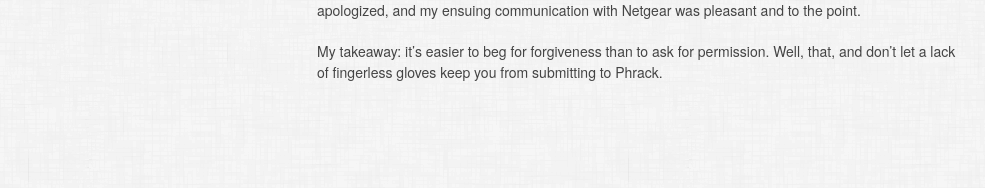
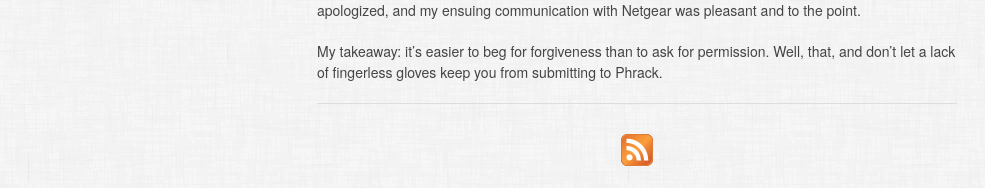
Before and after one commit to simon-weber/simon-weber.github.com, a Jekyll site: the page built from _posts/2012-04-12-email-vps-and-publish-in-phrack.md, in a window 1280 px wide. Shown: the part 1035-1223 px from the top of the page, without its empty margins (153-1138 px from the left). Built offline with Jekyll 4.4.1, drawn with Linux system fonts in a browser that asks for light colours; nearby versions of some CDN libraries; before the commit the page ends 1138 px from its top, so only the background shows below that.

Commit message:
add feedburner

```diff
--- a/_layouts/default.html
+++ b/_layouts/default.html
@@ -10,6 +10,7 @@
 	<meta charset="utf-8">
 	<meta name="author" content="Simon Weber">
 	<meta name="description" content="The personal site of Simon Weber">
+	<link href="http://feeds.feedburner.com/SimonWeber" rel="alternate" title="Simon Weber" type="application/atom+xml" />
 	<title>{{ page.title }}</title>
 
 	<!-- Mobile Specific Metas
@@ -43,8 +44,6 @@
 	<!-- Primary Page Layout
 	================================================== -->
 
-	<!-- Delete everything in this .container and get started on your own site! -->
-
 	<div class="container">
 
 	  <div class="four columns sidebar">
@@ -61,7 +60,6 @@
 		  <span><a href="https://twitter.com/#!/simonmweber"> <img alt="simonmweber" src="/images/twitter.ico"></a></span>
 		</div>
 	      </li>
-
 	    </ul>
 
 	    &nbsp;
@@ -71,7 +69,6 @@
 	  <div class="eleven columns offset-by-one content">
 	    {{content}}
 	  </div>
-
 	</div><!-- container -->
 
 
--- a/_layouts/post.html
+++ b/_layouts/post.html
@@ -2,5 +2,14 @@
 layout: default
 ---
 <div id="post">
-{{ content }}
+  {{ content }}
 </div>
+
+<div id="post-footer">
+  <hr>
+  <div id="subscribe">
+    <p>
+      <a href="http://feeds.feedburner.com/SimonWeber"><img src="/images/rss.png" alt="Subscribe to RSS Feed" /></a>
+    </p>
+  </div>
+</div>
--- a/stylesheets/custom.css
+++ b/stylesheets/custom.css
@@ -91,6 +91,14 @@ div.figure img {
   width: 100%
 }
 
+#subscribe {
+  margin-left: auto;
+  margin-right: auto;
+}
+#subscribe p{
+  text-align: center;
+}
+
 /* .disqus h3{ */
 /*     /\* h3 -> h4 for "showing # comments" *\/ */
 /*     font-size: 21px; line-height: 30px; margin-bottom: 4px; */
```
Also changed, not shown: images/rss.png (added).
